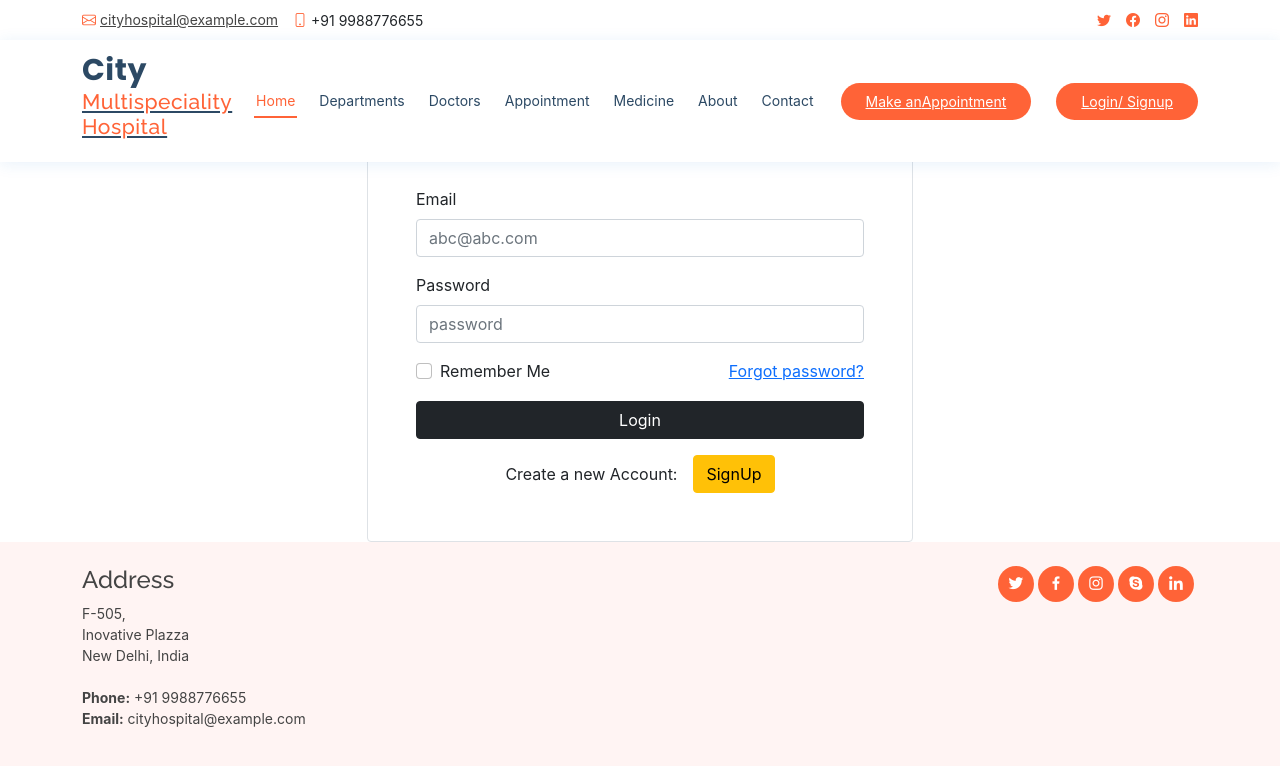
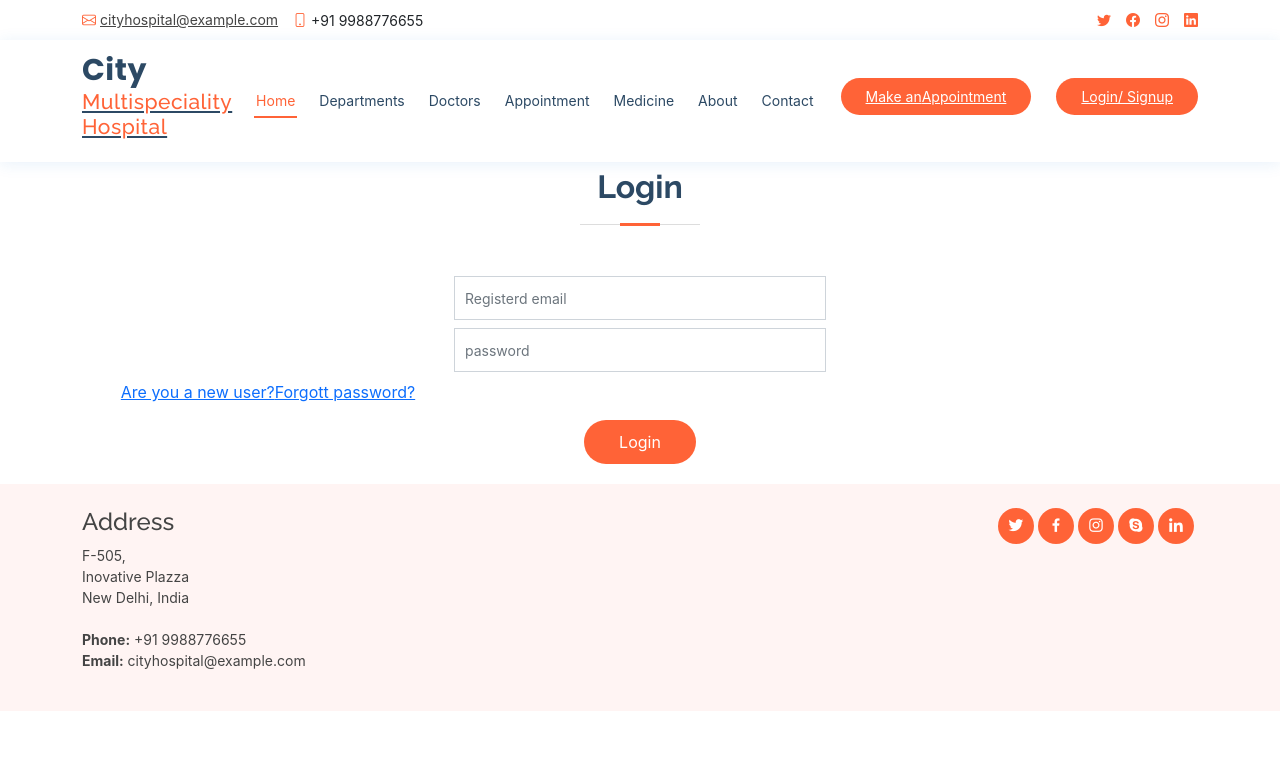
Before and after one commit to GauravWebGit/Hospital-web, a React (Create React App) app: page /Login in a window 1280 px wide. Shown: the top 766 px of the page. Built offline with nearby package versions, Linux system fonts and the light colour scheme.

Commit message:
crud operation on website

```diff
--- a/public/assets/css/style.css
+++ b/public/assets/css/style.css
@@ -205,6 +205,7 @@ h1, h2, h3, h4, h5, h6 {
 */
 .appointment-btn {
   margin-left: 25px;
+  margin-bottom:10px;
   background: #FF6337;
   color: #fff;
   border-radius: 50px;
@@ -213,6 +214,7 @@ h1, h2, h3, h4, h5, h6 {
   transition: 0.3s;
   font-size: 14px;
   display: inline-block;
+  border: none;
 }
 
 .appointment-btn:hover {
--- a/src/App.js
+++ b/src/App.js
@@ -14,6 +14,7 @@ import Login from './Container/Login/Login';
 import Loginpage from './Container/Login/Loginpage';
 import SignUp from './Container/Login/SignUp';
 import Forgotpass from './Container/Login/Forgotpass';
+import ListAppointment from "./Components/ListAppointment";
 function App() {
   return (
     <>
@@ -28,6 +29,7 @@ function App() {
           <Route exact path="/Contact" component={Contact}></Route>
           <Route exact path="/Login" component={Login}></Route>
           <Route exact path="/Forgotpass" component={Forgotpass}></Route>
+          <Route exact path="/list_apt" component={ListAppointment}></Route>
 
       </Switch>
       <Footer />
--- /dev/null
+++ b/src/Components/ListAppointment.js
@@ -0,0 +1,79 @@
+import react from "react";
+import {Card,CardBody,CardTitle,CardSubtitle,CardText,Button,} from "reactstrap";
+import { NavLink, useHistory } from "react-router-dom";
+import React, { useState, useEffect } from "react";
+
+function ListAppointment(props) {
+  const [data, setData] = useState([]);
+  const history = useHistory();
+
+
+  const getdata = (values) => {
+    let localData = JSON.parse(localStorage.getItem("apt"));
+
+    if (localData !== null) {
+      setData(localData);
+    }
+  };
+
+  useEffect(() => {
+    getdata();
+  }, []);
+
+  const handledelete = (id) => {
+    let localData=JSON.parse(localStorage.getItem("apt"));
+    let Deletedata=localData.filter((l) => l.id !== id);
+    localStorage.setItem("apt",JSON.stringify(Deletedata));
+    getdata();
+  };
+
+  const Editfun =(id)=>{
+    history.push("/Appointment",{id:id});
+  }
+
+
+  return (
+    <div className="row">
+      <div className="col-6">
+        <NavLink to="/Appointment" className="appointment-btn" >
+          Book Appointment
+        </NavLink>
+      </div>
+      <div className="col-6">
+        <NavLink  to="/list_apt" className="appointment-btn">
+          List Appointment
+        </NavLink>
+      </div>
+      <div>
+        {data.map((d) => {
+          return (
+            <div key={d.id}>
+              <Card>
+                <CardBody>
+                  <CardTitle tag="h5">{d.name}</CardTitle>
+                  <CardSubtitle className="mb-2 text-muted" tag="h6">
+                    {d.email}
+                  </CardSubtitle>
+                  <CardSubtitle className="mb-2 text-muted" tag="h6">
+                    {d.date}
+                  </CardSubtitle>
+                  <CardSubtitle className="mb-2 text-muted" tag="h6">
+                    {d.phone}
+                  </CardSubtitle>
+                  <CardSubtitle className="mb-2 text-muted" tag="h6">
+                    {d.message}
+                  </CardSubtitle>
+                  <CardText>{d.department}</CardText>
+                  <Button onClick={() => Editfun(d.id)}>Edit</Button>
+                  <Button onClick={() => handledelete(d.id)}>Delete</Button>
+                </CardBody>
+              </Card>
+            </div>
+          );
+        })}
+      </div>
+    </div>
+  );
+}
+
+export default ListAppointment;
--- a/src/Container/Appointment.js
+++ b/src/Container/Appointment.js
@@ -2,33 +2,96 @@ import React from "react";
 import { useState } from "react";
 import * as yup from "yup";
 import { Formik, Form, useFormik } from "formik";
+import { NavLink, useHistory } from "react-router-dom";
+import  {useEffect}  from "react";
 
 function Appointment(props) {
+    const[update,setUpdate] = useState(false);
+    const history = useHistory();
+
+  const handleinsert = (values) => {
+    let localdata = JSON.parse(localStorage.getItem("apt"));
+    let id = Math.floor(Math.random() * 1000);
+    const did = {
+      id,
+      ...values,
+    };
+    if (localdata === null) {
+      localStorage.setItem("apt", JSON.stringify([did]));
+    } else {
+      localdata.push(did);
+      localStorage.setItem("apt", JSON.stringify(localdata));
+    }
+     history.push("/list_apt");
+  };
+
+  useEffect(() => {
+    let localdata = JSON.parse(localStorage.getItem("apt"));
+
+    console.log(localdata, props.location);
+
+    if(props.location.state !== null &&  props.location.state !== undefined && localdata !== null){
+      let fdata=localdata.filter((l) => l.id == props.location.state.id);
+      console.log(fdata);
+
+      formik.setValues(fdata[0]);
+      setUpdate(true);
+    }
+  },[])
+
+  const updateData =(values) =>{
+    let localdata=JSON.parse(localStorage.getItem('apt'))
+
+     let data =localdata.map((l) => {
+        if(l.id== values.id){
+            return values;
+        }else{
+            return l;
+        }
+      })
+    localStorage.setItem("apt",JSON.stringify(data));
+    formik.resetForm();
+    setUpdate(false);
+    history.replace("\list_apt");
+  }
+
   const schema = yup.object().shape({
     name: yup.string().required("Please enter a name"),
-    // age: yup.number().required().positive().integer(),
-    email: yup.string().required("Please enter an Email").email("Please enter a valid Email address"),
-    phone: yup.number().required("Please enter a number").max(10, "Please enter valid number").integer("A phone number can't include a decimal point"),
-    // website: yup.string().url(),
-    createdOn: yup.date().required("Please enter a date").default(function () {
-      return new Date();
-    }),
+    email: yup
+      .string()
+      .required("Please enter an Email")
+      .email("Please enter a valid Email address"),
+    phone: yup
+      .number()
+      .required("Please enter a number")
+      .min(1, "Please enter valid number")
+      .integer("A phone number can't include a decimal point"),
+    date: yup.date(new Date()).required("Please enter a date"),
+    department: yup.string().required("Please select Department"),
+    // message: yup.string().min(10, "type message"),
   });
 
   const formik = useFormik({
     initialValues: {
-      firstName: "",
+      name: "",
       email: "",
       phone: "",
       date: "",
+      department: "",
     },
     validationSchema: schema,
     onSubmit: (values) => {
-      alert(JSON.stringify(values, null, 2));
+      if(update){
+        updateData(values);
+      }else{
+        handleinsert(values);
+      }
+
     },
   });
 
-  const { errors, handleBlur, handleChange, handleSubmit } = formik;
+
+  const { errors, handleBlur, handleChange, handleSubmit, touched ,values } = formik;
   return (
     <main>
       <section id="appointment" className="appointment">
@@ -43,6 +106,15 @@ function Appointment(props) {
               placerat mi et suscipit pulvinar.
             </p>
           </div>
+          <div className="row">
+            <div className="col-2">
+              <NavLink to="/Appointment" className="appointment-btn">Book Appointment</NavLink>
+            </div>
+            <div className="col-1">
+              <NavLink to="/list_apt" className="appointment-btn">List Appointment</NavLink>
+            </div>
+          </div>
+
           <Formik values={formik}>
             <Form
               action
@@ -54,34 +126,40 @@ function Appointment(props) {
               <div className="row">
                 <div className="col-md-4 form-group">
                   <input
+                    value={values.name}
                     type="text"
                     name="name"
                     className="form-control"
                     id="name"
                     placeholder="Your Name"
                     onChange={handleChange}
+                    onBlur={handleBlur}
                   />
                   <span className="error">{errors.name}</span>
                 </div>
                 <div className="col-md-4 form-group mt-3 mt-md-0">
                   <input
+                    value={values.email}
                     type="email"
                     className="form-control"
                     name="email"
                     id="email"
                     placeholder="Your Email"
                     onChange={handleChange}
+                    onBlur={handleBlur}
                   />
                   <span className="error">{errors.email}</span>
                 </div>
                 <div className="col-md-4 form-group mt-3 mt-md-0">
                   <input
+                    value={values.phone}
                     type="tel"
                     className="form-control"
                     name="phone"
                     id="phone"
                     placeholder="Your Phone"
                     onChange={handleChange}
+                    onBlur={handleBlur}
                   />
                   <span className="error">{errors.phone}</span>
                 </div>
@@ -89,7 +167,8 @@ function Appointment(props) {
               <div className="row">
                 <div className="col-md-4 form-group mt-3">
                   <input
-                    type="datetime"
+                    value={values.date}
+                    type="date"
                     name="date"
                     className="form-control datepicker"
                     id="date"
@@ -97,32 +176,37 @@ function Appointment(props) {
                     data-rule="minlen:4"
                     data-msg="Please enter at least 4 chars"
                     onChange={handleChange}
+                    onBlur={handleBlur}
                   />
-                  <span className="error">{errors.createdOn}</span>
+                  <span className="error">{errors.date}</span>
                 </div>
                 <div className="col-md-4 form-group mt-3">
                   <select
+                    value={values.department}
                     name="department"
                     id="department"
                     className="form-select"
+                    onChange={handleChange}
+                    onBlur={handleBlur}
                   >
                     <option value>Select Department</option>
                     <option value="Department 1">Department 1</option>
                     <option value="Department 2">Department 2</option>
                     <option value="Department 3">Department 3</option>
                   </select>
-                  <div className="validate" />
+                  <span className="error">{errors.department}</span>
                 </div>
               </div>
               <div className="form-group mt-3">
                 <textarea
+                  value={values.message}
                   className="form-control"
                   name="message"
                   rows={5}
                   placeholder="Message (Optional)"
                   defaultValue={""}
                 />
-                <div className="validate" />
+                <span className="error">{errors.message}</span>
               </div>
               <div className="mb-3">
                 <div className="loading">Loading</div>
@@ -133,7 +217,12 @@ function Appointment(props) {
                 </div>
               </div>
               <div className="text-center">
-                <button type="submit">Make an Appointment</button>
+                {
+                  (update)?
+                  <button type="submit">Update an Appointment</button>
+                  :
+                  <button type="submit">Make an Appointment</button>
+                }
               </div>
             </Form>
           </Formik>
--- a/src/Container/Login/Login.js
+++ b/src/Container/Login/Login.js
@@ -1,103 +1,228 @@
-import React from "react";
-import { Form, FormGroup, Label, Input, Button } from "reactstrap";
-import { useFormik } from "formik";
+import React, { useState } from "react";
+import * as yup from "yup";
+import { Formik, Form, useFormik } from "formik";
 
 function Login(props) {
+  const [userType, setUsertype] = useState("login");
 
- const  DataS=(values)=>{
-    let Localdata= JSON.parse(localStorage.getItem("user"))
 
-      if(Localdata==null){
-        localStorage.setItem("user",JSON.stringify([values]));
-      }else{
-        Localdata.push(values);
-        localStorage.setItem("user",JSON.stringify(Localdata));
+  // form validation
+  let schemaObj, inintVal;
+
+  if (userType === "login") {
+    schemaObj = {
+      email: yup
+        .string()
+        .required("email is required")
+        .email("enter valid email"),
+      password: yup.string().required("password is required"),
+    };
+    inintVal = {
+      email: "",
+      password: "",
+    };
+  } else if (userType === "signup") {
+    schemaObj = {
+      name: yup.string().required("Name is required"),
+      email: yup
+        .string()
+        .required("email is required")
+        .email("enter valid email"),
+      password: yup.string().required("password is required"),
+    };
+    inintVal = {
+      name: "",
+      email: "",
+      password: "",
+    };
+  } else if (userType === "password") {
+    schemaObj = {
+      email: yup
+        .string()
+        .required("email is required")
+        .email("enter valid email"),
+    };
+    inintVal = {
+      email: "",
+    };
   }
 
+  let schema = yup.object().shape(schemaObj);
+
+  // to local storage
+  const handleData = (values) => {
+    let localdata = JSON.parse(localStorage.getItem('login'));
+
+    if (localdata === null) {
+      localStorage.setItem('login', JSON.stringify([values]));
+    } else {
+      localdata.push(values);
+      localStorage.setItem('login', JSON.stringify(localdata));
     }
+  }
+
   const formik = useFormik({
-    initialValues: {
-      email: "",
-      password: "",
+    initialValues: inintVal,
+    validationSchema: schema,
+    onSubmit: (values, action) => {
+      alert(JSON.stringify(values, null, 2));
+      action.resetForm();
+      handleData(values)
     },
-    validationSchema: props.schema,
-    onSubmit: (values, actions) => {
-      // alert(JSON.stringify(values, null, 2));
-      // actions.resetForm();
-      DataS(values);
-    },
+    enableReinitialize: true,
   });
+  const { errors, handleBlur, handleChange, handleSubmit, touched, values } = formik;
 
-  const { handleBlur, handleChange, errors, handleSubmit, touched, values } =
-    formik;
+
 
   return (
+    <section id="appointment" className="appointment">
       <div className="container">
-      <div className="row justify-content-center align-items-center">
-        <div className="col-10 col-md-6">
-          <div className="login-form rounded p-5 border border-1">
-            <Form onSubmit={handleSubmit}>
-
-              <FormGroup>
-                <Label for="email">Email</Label>
-                <Input
-                  value={values.email}
-                  id="email"
+        <div className="section-title">
+          {userType === "password" ?
+            <h2>Reset password</h2>
+            : userType === "login" ?
+              <h2>Login</h2>
+              :
+              <h2>Sign Up</h2>
+          }
+        </div>
+        <Formik values={formik}>
+          <Form className="php-email-form" onSubmit={handleSubmit}>
+            <div>
+              {userType === "login" || userType === "password" ?
+                <div className="col-md-4 form-group row mx-auto">
+                  <input
+                    type="email"
                     name="email"
-                  placeholder="abc@abc.com"
-                  type="text"
+                    className="form-control"
+                    placeholder="Registerd email"
                     onChange={handleChange}
                     onBlur={handleBlur}
+                    value={values.email}
                   />
-                {errors.email && touched.email && (
-                  <p className="text-danger">{errors.email}</p>
-                )}
-              </FormGroup>
-
-              <FormGroup>
-                <Label for="Password">Password</Label>
-                <Input
-                  value={values.password}
-                  id="Password"
-                  name="password"
-                  placeholder="password"
-                  type="password"
+                  {errors.email && touched.email ?
+                    <span className="error">{errors.email}</span> : ""}
+                </div>
+                :
+                <>
+                  <div className="col-md-4 form-group row mx-auto">
+                    <input
+                      type="text"
+                      name="name"
+                      className="form-control"
+                      placeholder="Name"
                       onChange={handleChange}
                       onBlur={handleBlur}
+                      value={values.name}
                     />
-                {errors.password && touched.password && (
-                  <p className="text-danger">{errors.password}</p>
+                    {errors.name && touched.name ?
+                      <span className="error">{errors.name}</span>
+                      :
+                      ""
+                    }
+                  </div>
+                </>
+              }
+
+              {userType === "password" ? null
+                : userType === "login" ? (
+                  <div className="col-md-4 form-group mt-3 mt-md-0 row mx-auto">
+                    <input
+                      type="password"
+                      className="form-control"
+                      name="password"
+                      id="password"
+                      placeholder="password"
+                      onChange={handleChange}
+                      onBlur={handleBlur}
+                      value={values.password}
+                    />
+                    {errors.password && touched.password ? (
+                      <span className="error">{errors.password}</span>
+                    ) : (
+                      ""
                     )}
-              </FormGroup>
+                  </div>
+                ) : (
+                  <div className="col-md-4 form-group mt-3 mt-md-0 row mx-auto">
+                    <input
+                      type="text"
+                      name="email"
+                      className="form-control"
+                      id="mail"
+                      placeholder="Email"
+                      onChange={handleChange}
+                      onBlur={handleBlur}
+                      value={values.email}
+                    />
+                    {errors.email && touched.email ?
+                      <span className="error">{errors.email}</span>
+                      :
+                      ""
+                    }
 
-              <div className="mb-3 d-flex justify-content-between">
+                    <input
+                      type="password"
+                      name="password"
+                      className="form-control mt-2"
+                      id="password"
+                      placeholder="Create new password"
+                      onBlur={handleBlur}
+                      onChange={handleChange}
+                      value={values.password}
+                    />
+                    {errors.password && touched.password ? (
+                      <span className="error">{errors.password}</span>
+                    ) : (
+                      ""
+                    )}
+                  </div>
+                )}
 
-                <FormGroup check>
-                  <Input type="checkbox" />
-                  <Label check>Remember Me</Label>
-                </FormGroup>
-
-                <a href="#" className="link" onClick={props.onForgotPwd}>
-                  Forgot password?
+              {userType === "password" ? null : userType === "login" ? (
+                <div className="signup-link text-center col-4">
+                  <a
+                    className="d-inline-block"
+                    onClick={() => setUsertype("signup")}
+                  >
+                    Are you a new user?
+                  </a>
+                  <a
+                    className="d-inline-block "
+                    onClick={() => setUsertype("password")}
+                  >
+                    Forgott password?
                   </a>
                 </div>
-
-              <Button className="w-100 mb-3 btn-dark" type="submit">
-                Login
-              </Button>
-
-              <div className="d-flex align-items-center gap-3 justify-content-center">
-                <span>Create a new Account: </span>
-
-                <Button className="btn-warning" onClick={props.onSignUp} type="submit">
-                  SignUp
-                </Button>
+              ) : (
+                <div className="signup-link col-4">
+                  <a
+                    className="d-inline-block"
+                    onClick={() => setUsertype("login")}
+                  >
+                    Already user?
+                  </a>
+                </div>
+              )}
+              {userType === "password" ? (
+                <div className="text-center mt-3">
+                  <button type="submit">Send OTP</button>
+                </div>
+              ) : userType === "login" ? (
+                <div className="text-center mt-3">
+                  <button type="submit">Login</button>
+                </div>
+              ) : (
+                <div className="text-center mt-3">
+                  <button type="submit">Sign Up</button>
+                </div>
+              )}
             </div>
           </Form>
+        </Formik>
       </div>
-        </div>
-      </div>
-    </div>
+    </section>
   );
 }
 
```
Also changed, not shown: src/Container/Login/Loginpage.js (+3 -12 lines). Lines whose indentation alone changed are shown as unchanged.
